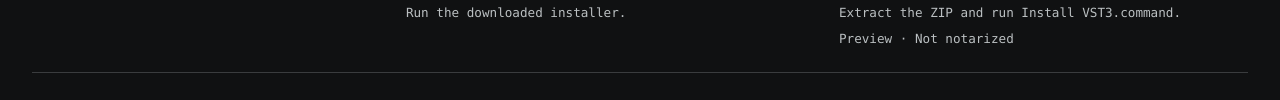
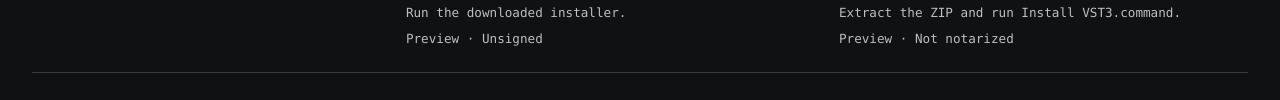
Before and after one commit to Justinandjohnson/room-bridge-downloads, a plain HTML site: page index.html in a window 1280 px wide. Shown: the part 839-939 px from the top of the page. Drawn offline with Linux system fonts and the light colour scheme.

Commit message:
Mark the Windows preview installer as unsigned

```diff
--- a/index.html
+++ b/index.html
@@ -41,6 +41,7 @@
             <dt>Windows x64</dt>
             <dd><a class="download" href="https://github.com/Justinandjohnson/room-bridge-downloads/releases/download/v0.0.1-preview.3/room-bridge-guest-0.0.1-win-x64-setup.exe">Download for Windows <span aria-hidden="true">↓</span></a></dd>
             <dd class="release-note">Run the downloaded installer.</dd>
+            <dd class="release-note">Preview · Unsigned</dd>
           </div>
           <div data-download-platform="mac">
             <dt>Mac · Intel and Apple Silicon</dt>
```
